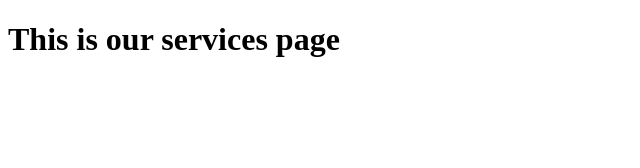
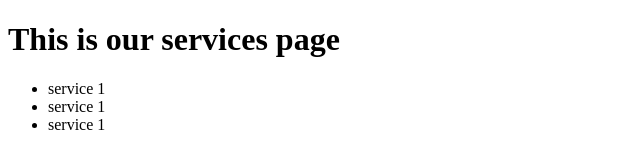
Before and after one commit to Iam-Ntwali/Git-Exercises, a plain HTML site: page services.html in a window 1280 px wide. Shown: the whole page, without its empty margins (0-640 px from the left). Drawn offline with Linux system fonts and the light colour scheme.

Commit message:
added new changes service page on main

```diff
--- a/services.html
+++ b/services.html
@@ -9,6 +9,11 @@
 
 <body>
     <h1>This is our services page</h1>
+    <ul>
+        <li>service 1</li>
+        <li>service 1</li>
+        <li>service 1</li>
+    </ul>
 </body>
 
 </html>
```
